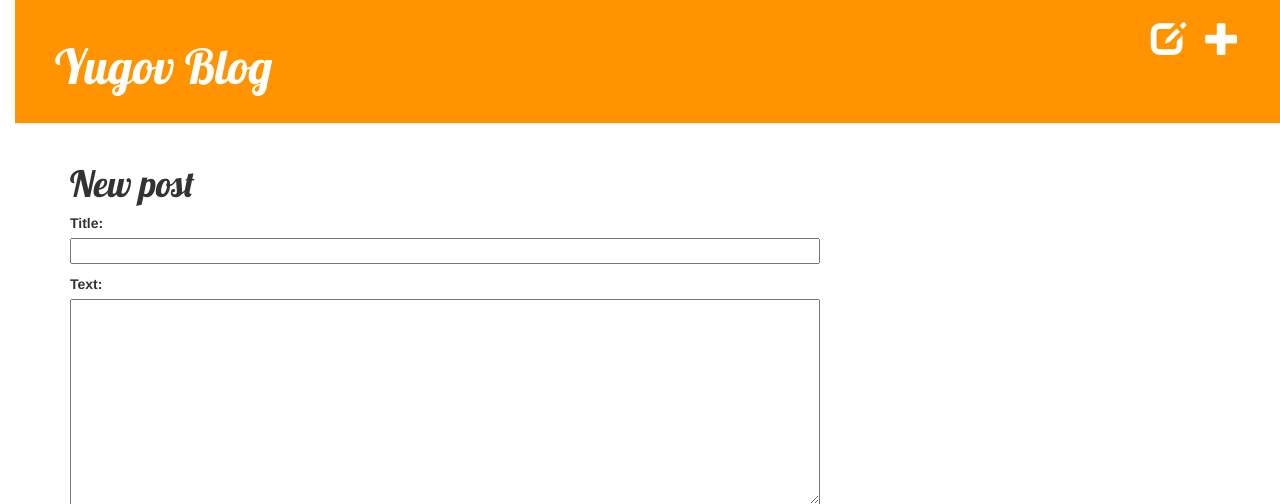
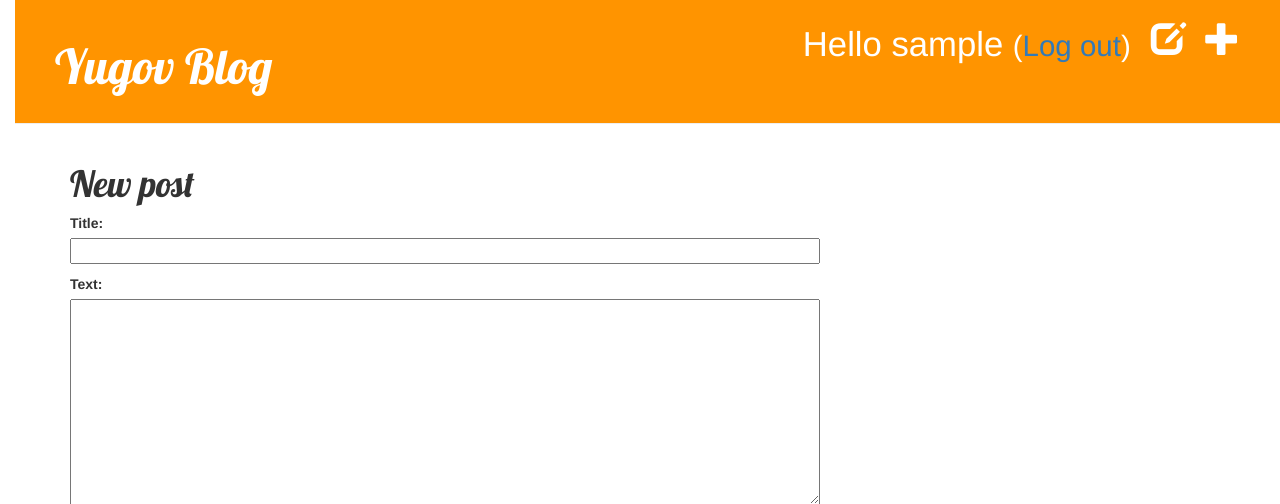
Before and after one commit to yugov/django-blog, a Django app: page /post/new/ in a window 1280 px wide. Shown: the top 504 px of the page. Run offline with Django 3.2, Linux system fonts and the light colour scheme; the visitor is signed in with stand-in values (Sample User, id 1); some libraries are stand-ins or nearby versions.

Commit message:
Add login and logout

```diff
--- a/blog/templates/blog/base.html
+++ b/blog/templates/blog/base.html
@@ -18,8 +18,11 @@
     <body>
         <div class="page-header">
             {% if user.is_authenticated %}
-            <a href="{% url 'post_new' %}" class="top-menu"><span class="glyphicon glyphicon-plus"></span>
-            <a href="{% url 'post_draft_list' %}" class="top-menu"><span class="glyphicon glyphicon-edit"></span></a>
+                <a href="{% url 'post_new' %}" class="top-menu"><span class="glyphicon glyphicon-plus"></span>
+                <a href="{% url 'post_draft_list' %}" class="top-menu"><span class="glyphicon glyphicon-edit"></span></a>
+                <p class="top-menu">Hello {{ user.username }} <small>(<a href="{% url 'logout' %}">Log out</a>)</small></p>
+            {% else %}
+                <a href="{% url 'login' %}" class="top-menu"><span class="glyphicon glyphicon-lock"></span></a>
             {% endif %}
             </a>
             <h1><a href="/">Yugov Blog</a></h1>
--- a/django-blog/urls.py
+++ b/django-blog/urls.py
@@ -21,5 +21,6 @@ from django.contrib.auth import views
 urlpatterns = [
     url(r'^admin/', admin.site.urls),
     url(r'^accounts/login/$', views.login, name='login'),
+    url(r'^accounts/logout/$', views.logout, name='logout', kwargs={'next_page': '/'}),
     url(r'', include('blog.urls')),
 ]
```
